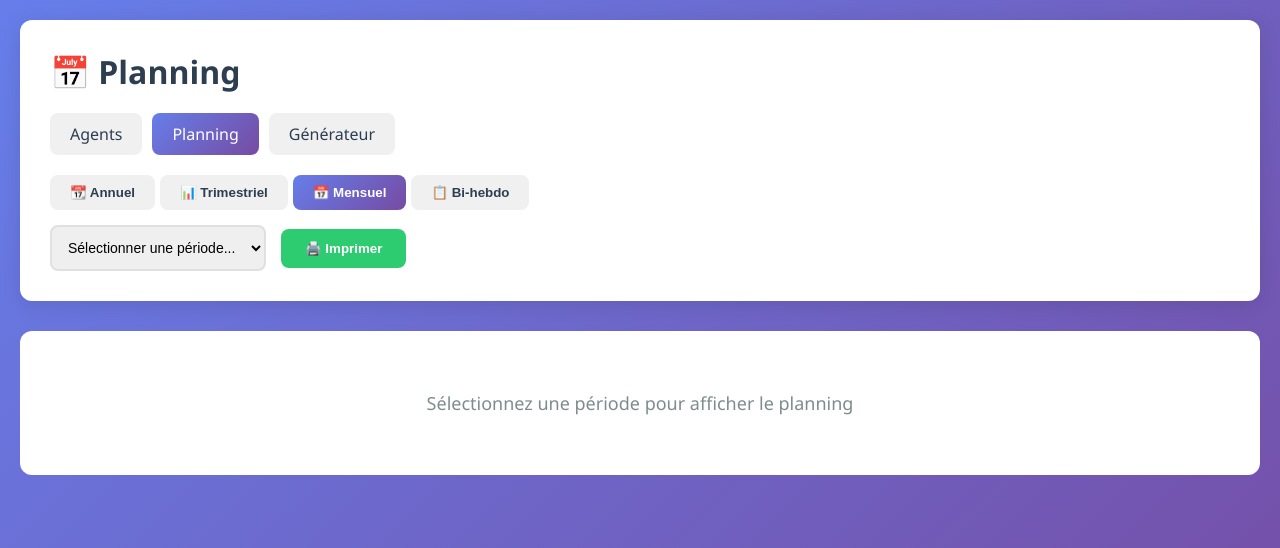
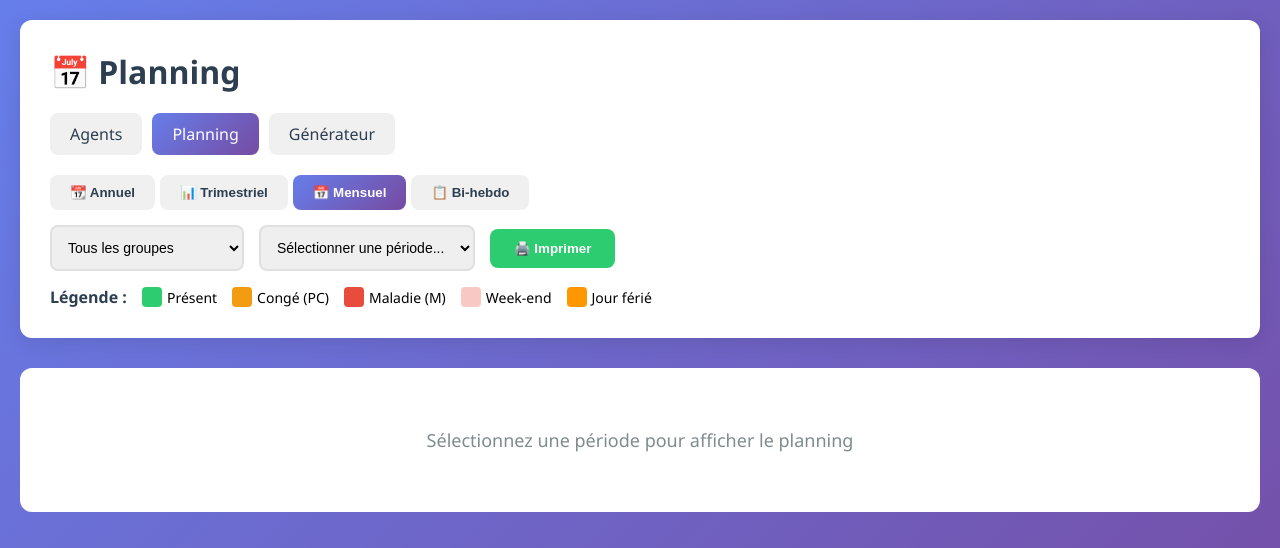
Before and after one commit to lamiedepain/st88, a Flask app: page /planning in a window 1280 px wide. Shown: the top 548 px of the page. Run offline with Flask 3, Linux system fonts and the light colour scheme.

Commit message:
Interface améliorée: filtre par groupe + légende couleurs + design pro

```diff
--- a/templates/planning.html
+++ b/templates/planning.html
@@ -347,10 +347,45 @@
             </div>
 
             <div class="controls">
+                <select id="groupFilter" onchange="filterByGroup()">
+                    <option value="all">Tous les groupes</option>
+                    <option value="Encadrant">Encadrant</option>
+                    <option value="Surveillant de travaux">Surveillant de travaux</option>
+                    <option value="Encadrant Propreté">Encadrant Propreté</option>
+                    <option value="Agents Voirie">Agents Voirie</option>
+                    <option value="Agent EV">Agent EV</option>
+                    <option value="COMMUN - Magasinier">COMMUN - Magasinier</option>
+                </select>
+
                 <select id="periodSelector">
                     <option value="">Sélectionner une période...</option>
                 </select>
+
                 <button class="btn-print" onclick="window.print()">🖨️ Imprimer</button>
+            </div>
+
+            <div style="display: flex; gap: 15px; margin-top: 15px; flex-wrap: wrap; align-items: center;">
+                <div style="font-weight: 600; color: #2c3e50;">Légende :</div>
+                <div style="display: flex; align-items: center; gap: 5px;">
+                    <div style="width: 20px; height: 20px; background: #2ecc71; border-radius: 4px;"></div>
+                    <span style="font-size: 14px;">Présent</span>
+                </div>
+                <div style="display: flex; align-items: center; gap: 5px;">
+                    <div style="width: 20px; height: 20px; background: #f39c12; border-radius: 4px;"></div>
+                    <span style="font-size: 14px;">Congé (PC)</span>
+                </div>
+                <div style="display: flex; align-items: center; gap: 5px;">
+                    <div style="width: 20px; height: 20px; background: #e74c3c; border-radius: 4px;"></div>
+                    <span style="font-size: 14px;">Maladie (M)</span>
+                </div>
+                <div style="display: flex; align-items: center; gap: 5px;">
+                    <div style="width: 20px; height: 20px; background: #e74c3c; opacity: 0.3; border-radius: 4px;"></div>
+                    <span style="font-size: 14px;">Week-end</span>
+                </div>
+                <div style="display: flex; align-items: center; gap: 5px;">
+                    <div style="width: 20px; height: 20px; background: #ff9800; border-radius: 4px;"></div>
+                    <span style="font-size: 14px;">Jour férié</span>
+                </div>
             </div>
         </header>
 
@@ -364,6 +399,8 @@
     <script>
         let currentView = 'mensuel';
         let allAgents = [];
+        let selectedGroup = 'all';
+        let currentPlanningData = null;
 
         const periodSelector = document.getElementById('periodSelector');
         const planningTable = document.getElementById('planningTable');
@@ -591,9 +628,18 @@
             console.log('displayMonthlyPlanning - Agents enrichis:', enrichedAgents.length);
             console.log('displayMonthlyPlanning - Groupes trouvés:', [...new Set(enrichedAgents.map(a => a.groupe))]);
 
+            // Filtrer par groupe si nécessaire
+            let filteredAgents = enrichedAgents;
+            if (selectedGroup !== 'all') {
+                filteredAgents = enrichedAgents.filter(a => a.groupe === selectedGroup);
+            }
+
+            // Sauvegarder pour re-filtrage
+            currentPlanningData = { agents: enrichedAgents, year, month, daysInMonth };
+
             // Trier par groupe
             const groupOrder = ['Encadrant', 'Surveillant de travaux', 'Encadrant Propreté', 'Agents Voirie', 'Agent EV', 'COMMUN - Magasinier', 'default'];
-            enrichedAgents.sort((a, b) => {
+            filteredAgents.sort((a, b) => {
                 const indexA = groupOrder.indexOf(a.groupe);
                 const indexB = groupOrder.indexOf(b.groupe);
                 return indexA - indexB;
@@ -613,13 +659,13 @@
 
             // Lignes des agents avec leurs statuts
             let currentGroup = '';
-            enrichedAgents.forEach(agent => {
+            filteredAgents.forEach(agent => {
                 const fullName = `${agent.nom} ${agent.prenom}`;
                 const agentInfo = allAgents.find(a => a.nom === agent.nom && a.prenom === agent.prenom);
                 const colors = groupColors[agent.groupe] || groupColors.default;
 
-                // Séparateur de groupe
-                if (currentGroup !== agent.groupe) {
+                // Séparateur de groupe (seulement si on affiche tous les groupes)
+                if (selectedGroup === 'all' && currentGroup !== agent.groupe) {
                     currentGroup = agent.groupe;
                     html += `<tr><td colspan="${daysInMonth + 1}" style="background: ${colors.bg}; color: white; font-weight: bold; text-align: center; padding: 10px;">${agent.groupe}</td></tr>`;
                 }
@@ -652,13 +698,17 @@
                         cellClass += ' weekend';
                         if (isFerie) {
                             cellStyle = 'background: #ff9800; color: white;';
+                        } else if (isWeekend) {
+                            cellStyle = 'background: #e74c3c44;';
                         }
                     } else if (status === 'PC') {
                         cellClass += ' conge';
+                        cellStyle = 'background: #f39c12; color: white; font-weight: bold;';
                     } else if (status === 'M') {
                         cellClass += ' absent';
+                        cellStyle = 'background: #e74c3c; color: white; font-weight: bold;';
                     } else if (status === 'Présent') {
-                        cellStyle = 'background: #d4edda; color: #155724;';
+                        cellStyle = 'background: #2ecc71; color: white; font-weight: bold;';
                         // Ajouter les badges si l'agent est présent
                         if (agentInfo) {
                             cellContent = `Présent<br>${getAgentBadges(agentInfo)}`;
@@ -820,8 +870,10 @@
                             }
                         } else if (status === 'PC') {
                             cellStyle = 'background: #f39c12; color: white; font-weight: bold;';
+                            cellContent = status;
                         } else if (status === 'M') {
                             cellStyle = 'background: #e74c3c; color: white; font-weight: bold;';
+                            cellContent = status;
                         } else if (isWeekend) {
                             cellStyle = 'background: #e74c3c44;';
                         } else if (isFerie) {
@@ -1140,6 +1192,20 @@
             return [];
         }
 
+        function filterByGroup() {
+            selectedGroup = document.getElementById('groupFilter').value;
+
+            // Re-afficher le planning avec le filtre
+            if (currentPlanningData) {
+                displayMonthlyPlanning(currentPlanningData.agents.map(a => ({
+                    nom: a.nom,
+                    prenom: a.prenom,
+                    matricule: a.matricule,
+                    days: a.days
+                })), currentPlanningData.year, currentPlanningData.month);
+            }
+        }
+
         // Charger les agents au démarrage
         loadAgents().then(() => {
             updatePeriodSelector();
```
